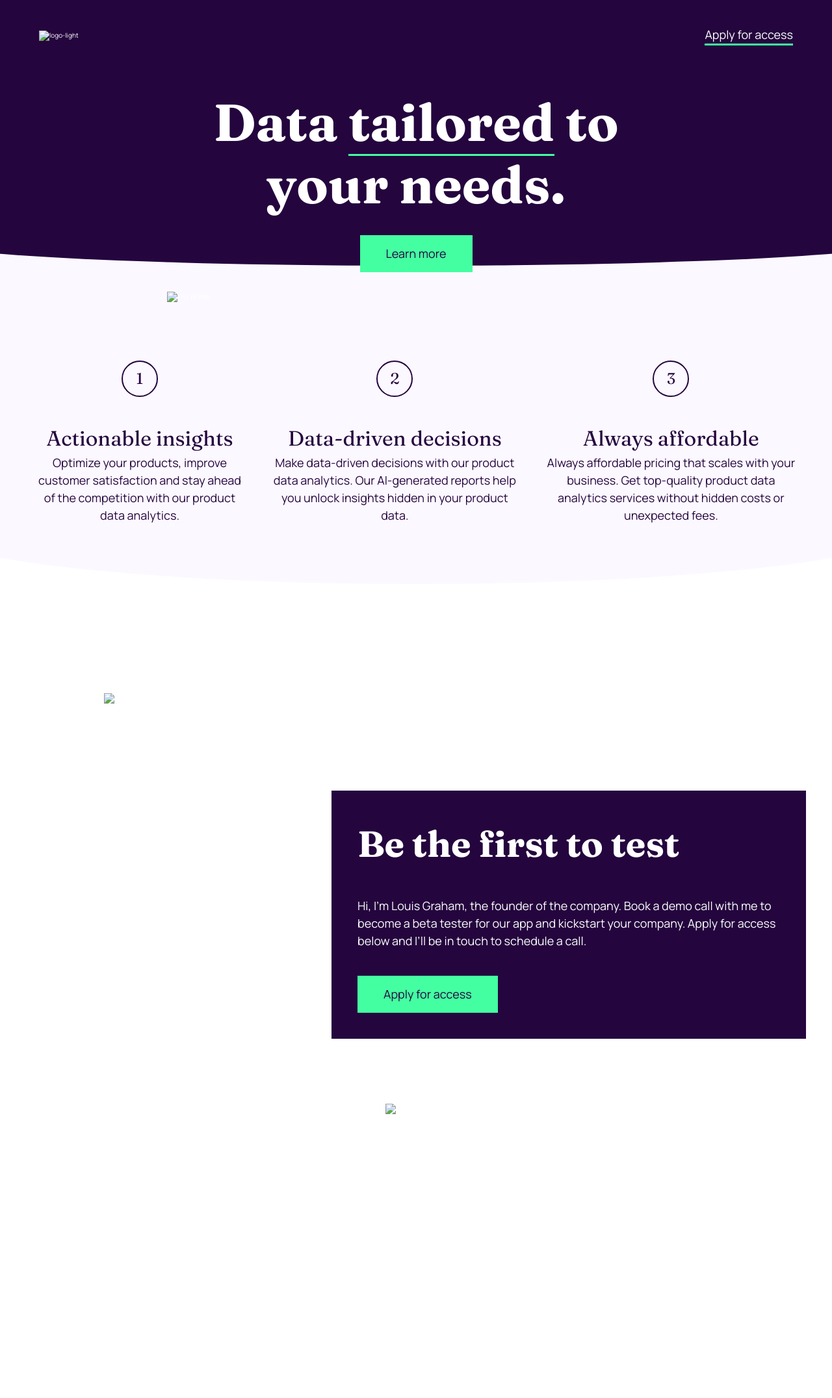
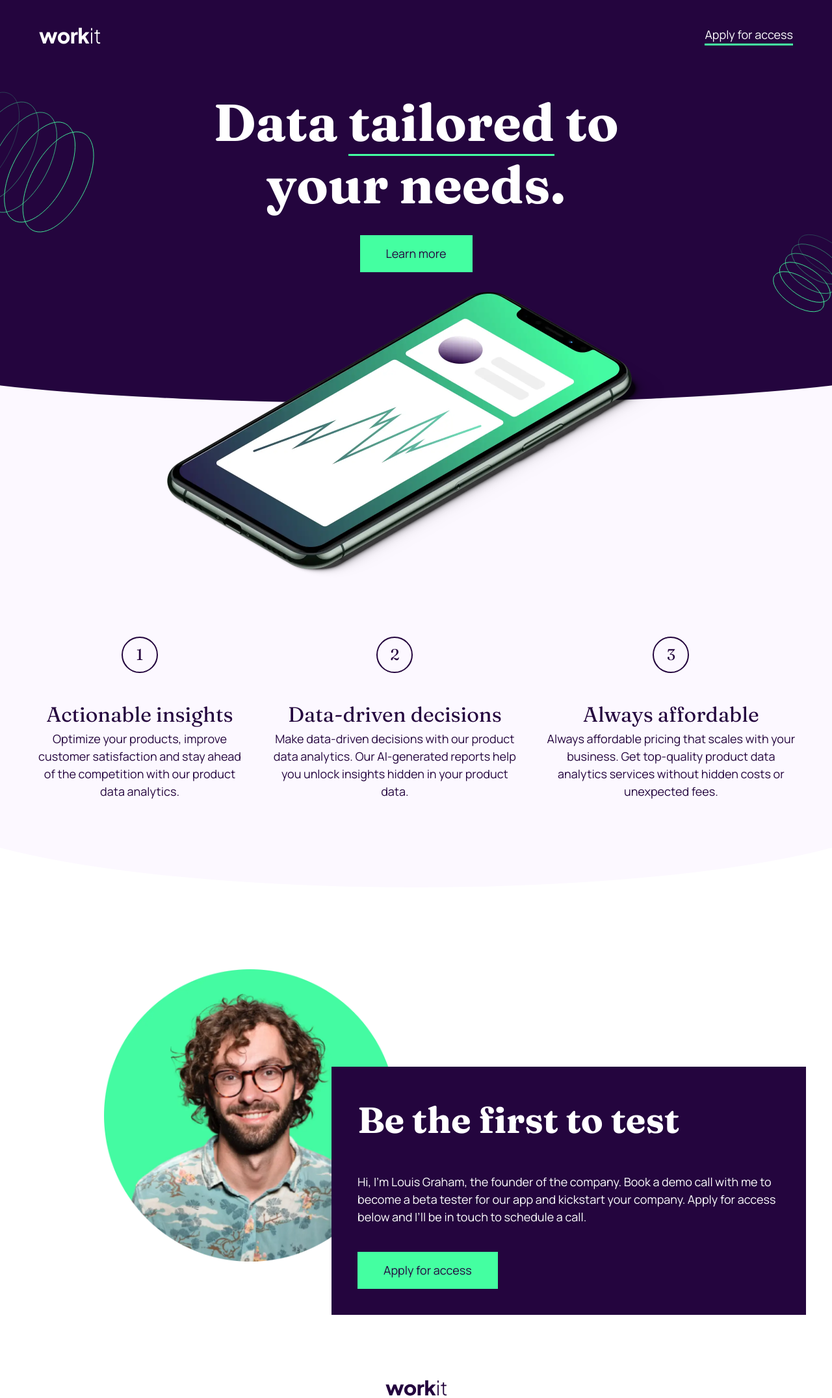
Before and after one commit to toolboxal/workit-landing-page, a plain HTML site: page index.html in a window 1280 px wide. Shown: the top 2152 px of the page at 65% size. Before the commit the page ends 1865 px from the top, so only its background shows below. Drawn offline with Linux system fonts and the light colour scheme.

Commit message:
update to readme and image links

```diff
--- a/index.html
+++ b/index.html
@@ -26,24 +26,27 @@
         <div class="blue-background"></div>
         <img
           class="hero-spring-left"
-          src="./assets/images/bg-pattern-1.svg"
+          src="./starter-code/assets/images/bg-pattern-1.svg"
           alt=""
         />
         <img
           class="hero-spring-right"
-          src="./assets/images/bg-pattern-2.svg"
+          src="./starter-code/assets/images/bg-pattern-2.svg"
           alt=""
         />
         <div class="hero-flex-container">
           <nav>
-            <img src="./assets/images/logo-light.svg" alt="logo-light" />
+            <img
+              src="./starter-code/assets/images/logo-light.svg"
+              alt="logo-light"
+            />
             <a href="#" class="nav-link">Apply for access</a>
           </nav>
           <h1>Data <span>tailored</span> to <br />your needs.</h1>
           <a href="#" class="btn">Learn more</a>
           <img
             class="img-phone"
-            src="./assets/images/image-hero.webp"
+            src="./starter-code/assets/images/image-hero.webp"
             alt="img-phone"
           />
           <div class="actions-container">
@@ -91,7 +94,10 @@
       <section class="founder-section">
         <div class="founder-container">
           <div class="founder-section-content-container">
-            <img src="./assets/images/image-founder.webp" alt="img-founder" />
+            <img
+              src="./starter-code/assets/images/image-founder.webp"
+              alt="img-founder"
+            />
             <h2>Be the first to test</h2>
             <p>
               Hi, I'm Louis Graham, the founder of the company. Book a demo call
@@ -105,11 +111,14 @@
       </section>
       <footer>
         <div class="footer-container">
-          <img src="./assets/images/logo-dark.svg" alt="logo-dark" />
+          <img
+            src="./starter-code/assets/images/logo-dark.svg"
+            alt="logo-dark"
+          />
           <div class="social-media-wrapper">
-            <img src="./assets/images/icon-facebook.svg" alt="" />
-            <img src="./assets/images/icon-twitter.svg" alt="" />
-            <img src="./assets/images/icon-instagram.svg" alt="" />
+            <img src="./starter-code/assets/images/icon-facebook.svg" alt="" />
+            <img src="./starter-code/assets/images/icon-twitter.svg" alt="" />
+            <img src="./starter-code/assets/images/icon-instagram.svg" alt="" />
           </div>
         </div>
       </footer>
```
Also changed, not shown: 1 other file.
